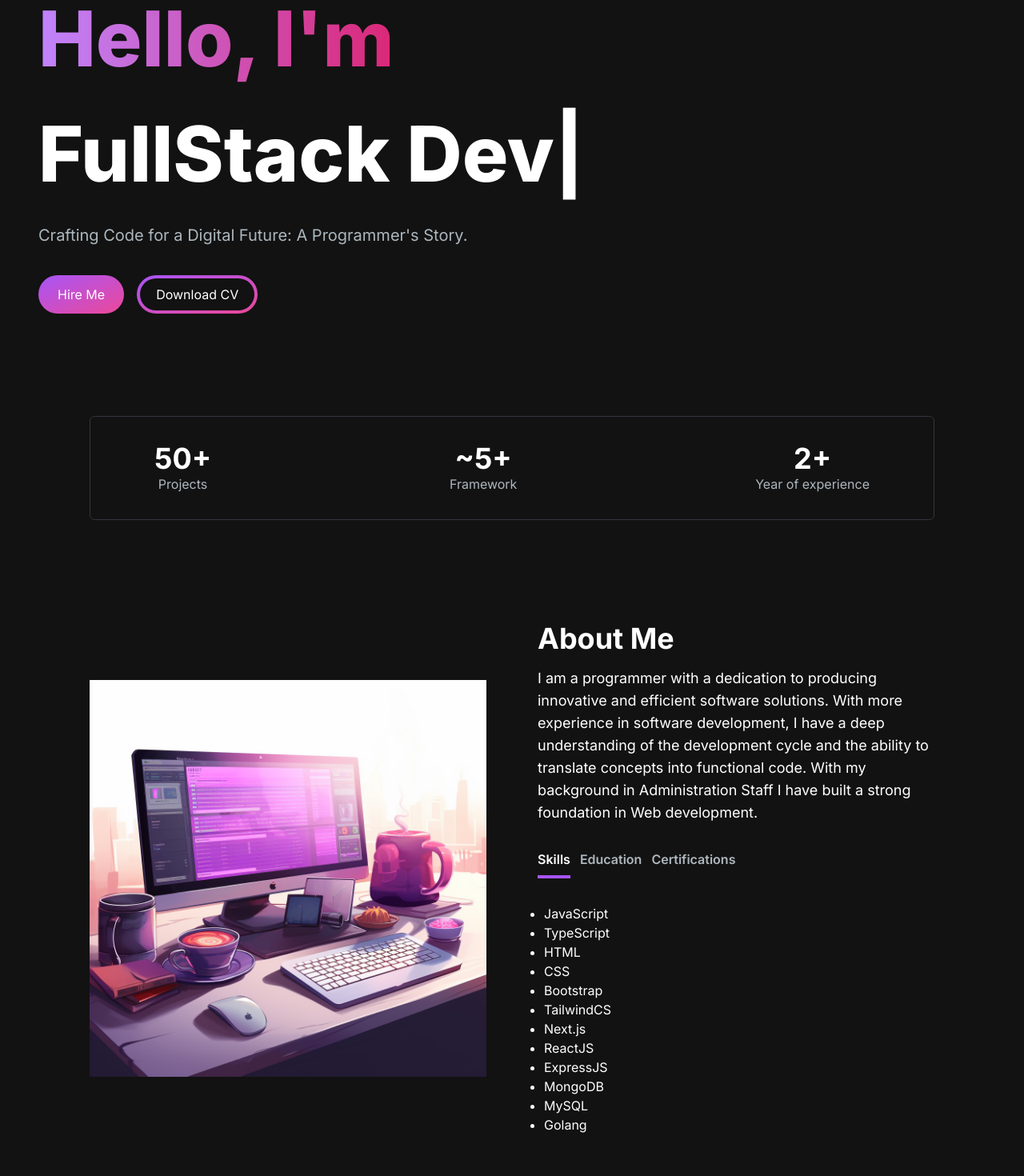
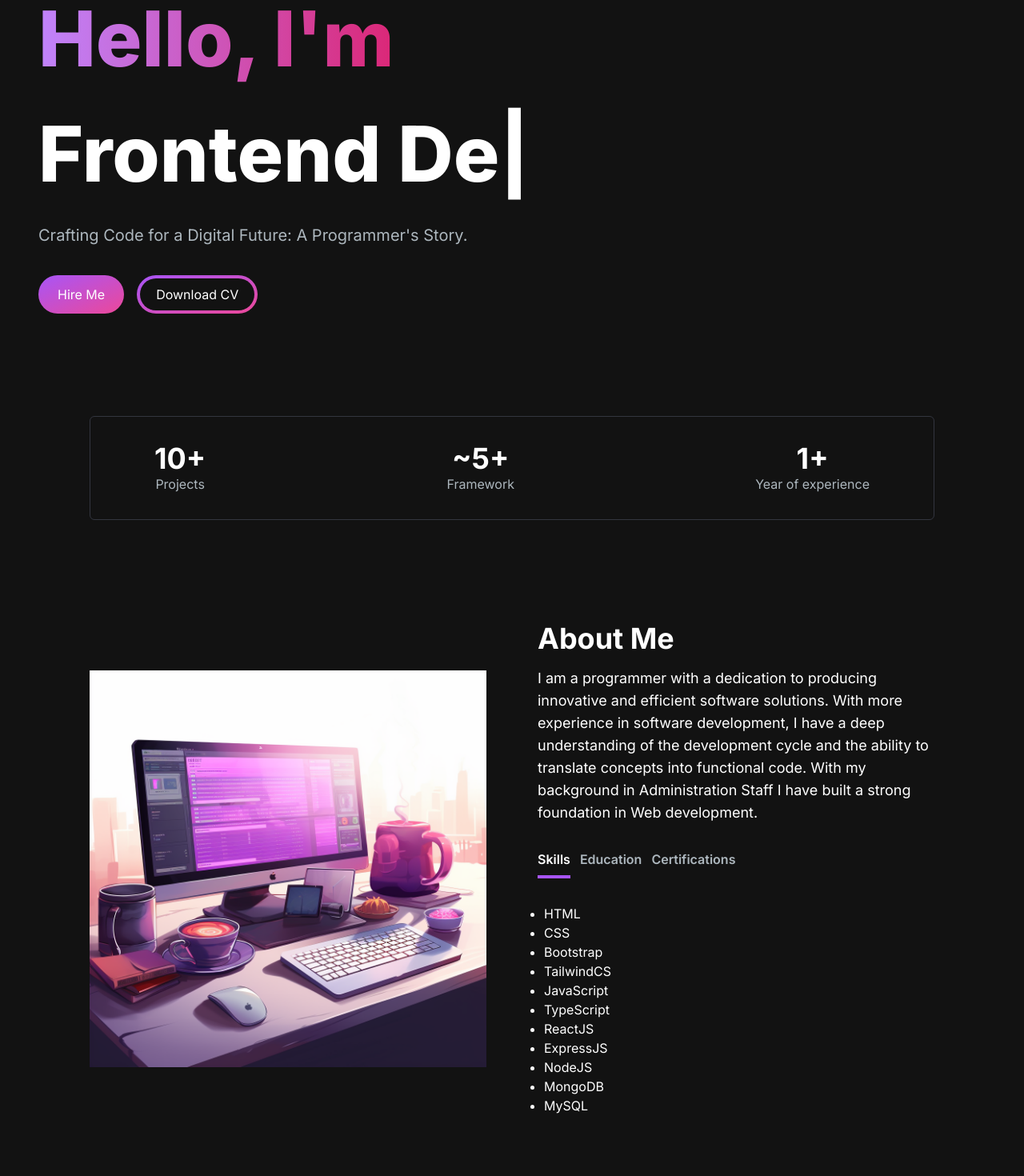
Before and after one commit to yuliantocode93/yulianto-porto, a Next.js app: page / in a window 1280 px wide. Shown: the part 200-1670 px from the top of the page at 80% size. Built offline with nearby package versions, Linux system fonts and the light colour scheme.

Commit message:
add skill

```diff
--- a/src/app/components/AboutSection.jsx
+++ b/src/app/components/AboutSection.jsx
@@ -9,18 +9,17 @@ const TAB_DATA = [
     id: "skills",
     content: (
       <ul className="list-disc pl-2">
-        <li>JavaScript</li>
-        <li>TypeScript</li>
         <li>HTML</li>
         <li>CSS</li>
         <li>Bootstrap </li>
         <li>TailwindCS </li>
-        <li>Next.js</li>
+        <li>JavaScript</li>
+        <li>TypeScript</li>
         <li>ReactJS</li>
         <li>ExpressJS </li>
+        <li>NodeJS</li>
         <li>MongoDB </li>
         <li>MySQL </li>
-        <li>Golang</li>
       </ul>
     ),
   },
--- a/src/app/components/AchievementsSection.jsx
+++ b/src/app/components/AchievementsSection.jsx
@@ -4,7 +4,7 @@ import React from "react";
 const achievementsList = [
   {
     metric: "Projects",
-    value: "50",
+    value: "10",
     postfix: "+",
   },
   {
@@ -16,7 +16,7 @@ const achievementsList = [
 
   {
     metric: "Year of experience",
-    value: "2",
+    value: "1",
     postfix: "+",
   },
 ];
--- a/src/app/components/HeroSection.jsx
+++ b/src/app/components/HeroSection.jsx
@@ -13,7 +13,7 @@ const HeroSection = () => {
           <h1 className="text-white mb-4 text-4xl sm:text-5xl lg:text-8xl lg:leading-normal font-extrabold">
             <span className="text-transparent bg-clip-text bg-gradient-to-r from-primary-400 to-secondary-600">Hello, I'm</span>
             <br></br>
-            <TypeAnimation sequence={["Yulianto", 1000, "Web Developer", 1000, "FullStack Developer", 1000, "MERN Developer", 1000]} wrapper="span" speed={50} repeat={Infinity} />
+            <TypeAnimation sequence={["Yulianto", 1000, "Web Developer", 1000, "Frontend Developer", 1000]} wrapper="span" speed={50} repeat={Infinity} />
           </h1>
           <p className="text-[#ADB7BE] text-base sm:text-lg mb-6 lg:text-xl">Crafting Code for a Digital Future: A Programmer's Story.</p>
           <div>
```
